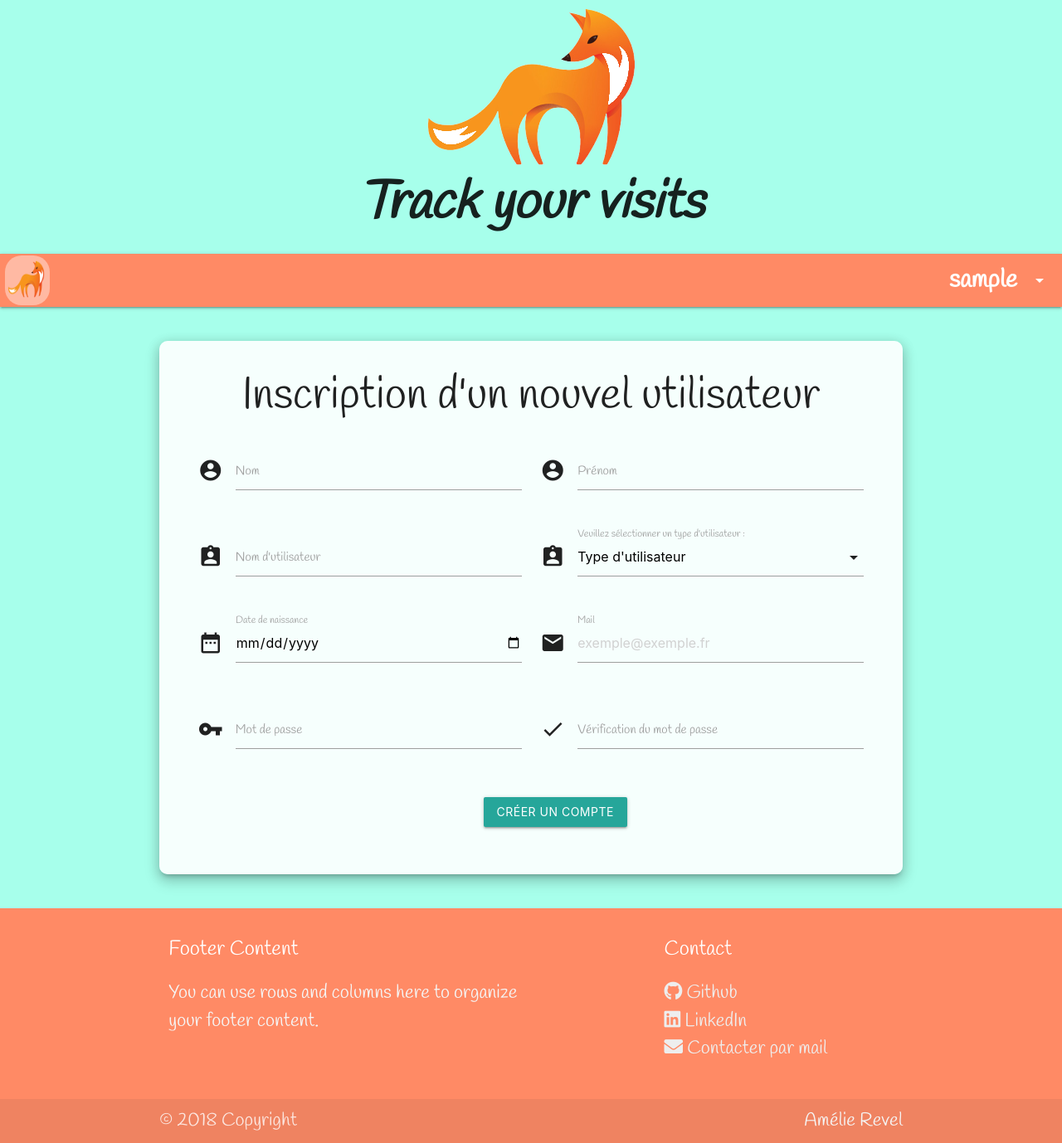
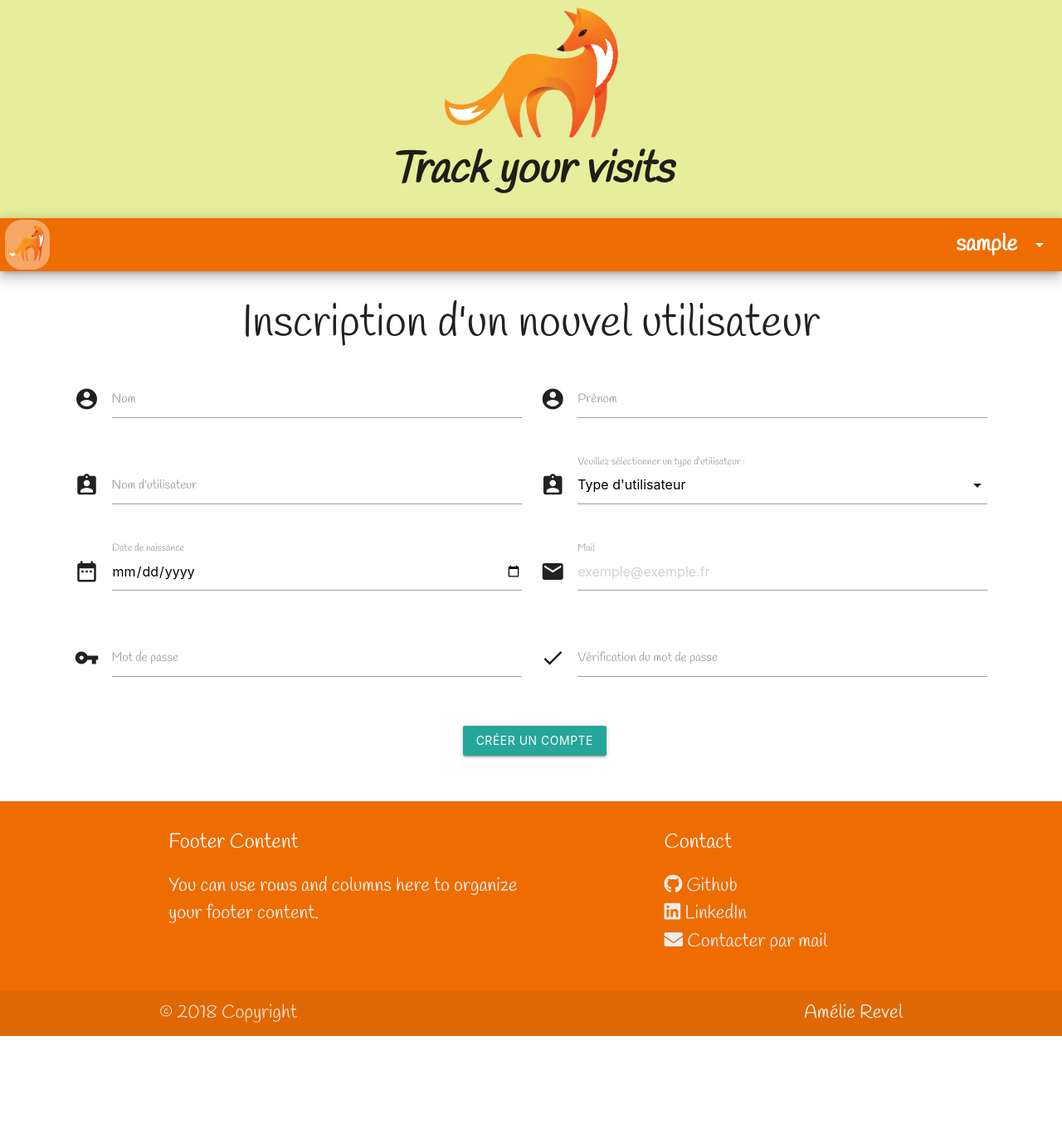
Before and after one commit to amelierevel/Track-your-visits, a PHP site: page /registerUserForm.php in a window 1280 px wide. Shown: the whole page at 83% size. After the commit the page ends 1249 px from the top, so only its background shows below. Run offline with PHP 8.4, Linux system fonts and the light colour scheme; the visitor is signed in with stand-in values (Sample User, id 1); data that the repository does not hold is empty; some libraries are stand-ins or nearby versions.

Commit message:
modification du style

```diff
--- a/addPlace.php
+++ b/addPlace.php
@@ -3,7 +3,7 @@ include_once 'classes/path.php';
 include_once path::getRootPath() . 'header.php';
 include_once path::getControllersPath() . 'addPlaceCtrl.php'
 ?>
-<div class="bgText container z-depth-3">
+<div class="container-fluid white z-depth-2">
     <h2 class="center-align">Ajout d'un nouveau site touristique</h2>
     <div class="row">
 
--- a/assets/css/style.css
+++ b/assets/css/style.css
@@ -5,14 +5,28 @@ body{
 }
 /*taille police des liens de la barre de navigation*/
 body nav ul a{
-     font-size: 30px;
+     font-size: 120%;
+}
+body nav ul a:hover{
+    font-size: 120%;
+    background-color: #f57c00;
 }
 /*position du titre du site dans le header*/
 #titleSite{
+    font-size: 230%;
     font-style: italic;
     font-weight: bold;
     margin-top: -0.2em;
     padding-top: 0.2em;
+}
+/*position du header*/
+.header{
+    padding-bottom: 0.1%;
+}
+/*dimensions du logo dans le header*/
+#headerLogo{
+    width: 17%;
+    height: 17%;
 }
 /*dimensions et position du logo dans la barre de navigation*/
 #logoNavbar{
@@ -32,14 +46,6 @@ nav.fixed{
     top: 0;
     z-index: 1000;
 }
-/*position du corps du site sous la barre de navigation*/
-nav{
-    margin-bottom: 1.8em;
-}
-/*position du corps du site au dessus du footer*/
-footer{
-    margin-top: 1.8em;
-}
 /*texte en gras*/
 .boldText{
     font-weight: bold;
@@ -48,17 +54,16 @@ footer{
 .bgText{
     background-color: rgba(255,255,255,0.9);
     border-radius: 10px 10px 10px 10px;
-    padding: 0.1em;
+}
+/*position du message d'erreur 404*/
+#textError404{
+    padding-top: 3%;
+}
+#textPageNotFound{
+    padding-bottom: 2%;
 }
 /*position du formulaire d'inscription utilisateur*/
 #registerForm, #updateForm{
-    padding-left: 5%;
-    padding-right: 5%;
+    padding-left: 7%;
+    padding-right: 7%;
 }
-/*position du container-fluid*/
-.container-fluid{
-    margin-top: -1.8em;
-    margin-bottom: -1.8em;
-    padding-top: 0.1em;
-    padding-bottom: 0.1em;
-}
--- a/controllers/registerUserFormCtrl.php
+++ b/controllers/registerUserFormCtrl.php
@@ -1,11 +1,11 @@
 <?php
 
 include_once path::getClassesPath() . 'database.php';
-include_once path::getModelsPath() . 'userType.php';
+include_once path::getModelsPath() . 'userTypes.php';
 include_once path::getModelsPath() . 'users.php';
 
 //instanciation pour l'affichage de la liste des types d'utilisateur
-$userType = NEW userType();
+$userType = NEW userTypes();
 $userTypeList = $userType->getUserType();
 
 //déclaration de la regex nom
@@ -60,18 +60,18 @@ if (isset($_POST['registerUserSubmit'])) {
     } else {
         $formError['username'] = 'Veuillez indiquer un nom d\'utilisateur';
     }
-    //vérification que le champ userType n'est pas vide
-    if (!empty($_POST['idUserType'])) {
-        //vérification de la validité de la valeur (doit être un nombre) et attribution de sa valeur à l'attribut idUserType de l'objet $user avec la sécurité htmlspecialchars (évite injection de code)
-        if (is_numeric($_POST['idUserType'])) {
-            $user->idUserType = htmlspecialchars($_POST['idUserType']);
+    //vérification que le champ idUserTypes n'est pas vide
+    if (!empty($_POST['idUserTypes'])) {
+        //vérification de la validité de la valeur (doit être un nombre) et attribution de sa valeur à l'attribut idUserTypes de l'objet $user avec la sécurité htmlspecialchars (évite injection de code)
+        if (is_numeric($_POST['idUserTypes'])) {
+            $user->idUserTypes = htmlspecialchars($_POST['idUserTypes']);
             //si la valeur n'est pas valide (pas un nombre) affichage d'un message d'erreur
         } else {
-            $formError['idUserType'] = 'Veuillez sélectionner un type d\'utilisateur valide';
+            $formError['idUserTypes'] = 'Veuillez sélectionner un type d\'utilisateur valide';
         }
         //si le champ est vide affichage d'un message d'erreur
     } else {
-        $formError['idUserType'] = 'Veuillez sélectionner un type d\'utilisateur';
+        $formError['idUserTypes'] = 'Veuillez sélectionner un type d\'utilisateur';
     }
     //vérification que le champ birthDate n'est pas vide
     if (!empty($_POST['birthDate'])) {
--- a/error404.php
+++ b/error404.php
@@ -2,8 +2,8 @@
 include_once 'classes/path.php';
 include_once path::getRootPath() . 'header.php';
 ?>
-<div class="bgText container">
-    <h2 class="center-align">ERREUR 404</h2>
-    <p class="center-align">Page non trouvée</p>
+<div class="bgText container z-depth-3">
+    <h2 class="center-align" id="textError404">ERREUR 404</h2>
+    <p class="center-align" id="textPageNotFound">Page non trouvée</p>
 </div>
 <?php include path::getRootPath() . 'footer.php'; ?>
--- a/footer.php
+++ b/footer.php
@@ -1,4 +1,4 @@
-        <footer class="page-footer deep-orange lighten-2">
+        <footer class="page-footer orange darken-3">
             <div class="container">
                 <div class="row">
                     <div class="col l6 s12">
--- a/header.php
+++ b/header.php
@@ -19,25 +19,26 @@ include_once path::getControllersPath() . 'headerCtrl.php';
         <link rel="stylesheet" href="https://use.fontawesome.com/releases/v5.3.1/css/all.css" />
         <title>Track Your Visits</title>
     </head>
-    <body class="teal accent-1">
+    <body class="white">
         <!--Header-->
-        <div class="container">
+        <div class="header lime lighten-3">
             <div class="center-align">
-                <img src="assets/img/logo.png" alt="Logo du site Track your visits représentant un renard" title="Logo de Track your visits" class="responsive-img" />
+                <img src="assets/img/logo.png" alt="Logo du site Track your visits représentant un renard" title="Logo de Track your visits" class="responsive-img" id="headerLogo" />
                 <h1 id="titleSite">Track your visits</h1>
             </div>
         </div>
         <!--Affichage du dropdown de connexion de la barre de navigation-->
-        <ul id="dropdownConnection" class="dropdown-content">
-            <li><a href="profile.php?id=<?= $_SESSION['id'] ?>">Profil</a></li>
-            <li><a href="#">Favoris</a></li>
-            <li><a href="#">Mes visites</a></li>
-            <li><a href="#">A voir</a></li>
+        <ul id="dropdownConnection" class="dropdown-content orange darken-1">
+            <li><a href="profile.php?id=<?= $_SESSION['id'] ?>" class="white-text boldText">Profil</a></li>
+            <li><a href="#" class="white-text boldText">Favoris</a></li>
+            <li><a href="#" class="white-text boldText">Mes visites</a></li>
+            <li><a href="#" class="white-text boldText">A voir</a></li>
+            <li><a href="updateProfileUser.php?id=<?= $profileUser->id ?>" class="white-text boldText">Modifier mon profil</a></li>
             <li class="divider"></li>
-            <li><a href="<?= /* ajout de l'action disconnect dans l'url */ $_SERVER['PHP_SELF'] ?>?action=disconnect">Déconnexion</a></li>
+            <li><a href="<?= /* ajout de l'action disconnect dans l'url */ $_SERVER['PHP_SELF'] ?>?action=disconnect" class="white-text boldText">Déconnexion</a></li>
         </ul>
         <!--Barre de navigation-->
-        <nav class="deep-orange lighten-2">
+        <nav class="orange darken-3 z-depth-3">
             <div class="nav-wrapper">
                 <a href="index.php" class="brand-logo">
                     <img src="assets/img/logo.png" alt="Logo du site Track your visits représentant un renard" title="Logo de Track your visits" id='logoNavbar' />
--- a/index.php
+++ b/index.php
@@ -2,6 +2,7 @@
 include_once 'classes/path.php';
 include_once path::getRootPath() . 'header.php';
 ?>
+<div class="content">
     <p>
         Le Chien (Canis lupus familiaris) est la sous-espèce domestique de Canis lupus, un mammifère de la famille
         des Canidés (Canidae), laquelle comprend également le Loup gris et le dingo, chien domestique redevenu sauvage.
@@ -74,4 +75,5 @@ include_once path::getRootPath() . 'header.php';
         jugés dangereux, sont soumis à des restrictions. Le Chien est généralement soumis aux différentes législations sur les carnivores domestiques.
         C'est notamment le cas en Europe, où sa circulation est facilitée grâce à l'instauration du passeport européen pour animal de compagnie.
     </p>
-    <?php include_once path::getRootPath() . 'footer.php';?>
+</div>
+<?php include_once path::getRootPath() . 'footer.php'; ?>
--- a/models/userType.php
+++ b/models/userTypes.php
@@ -1,9 +1,9 @@
 <?php
 
 /**
- * Création de la class userType héritière de database
+ * Création de la class userTypes héritière de database
  */
-class userType extends database {
+class userTypes extends database {
 
     //Liste des attributs
     public $id;
@@ -25,7 +25,7 @@ class userType extends database {
         //initialisation d'un tableau vide (car fetchAll nous donne un tableau)
         $resultArray = array();
         //déclaration de la requête sql
-        $request = 'SELECT `id`,`name` FROM `F396V_userType`';
+        $request = 'SELECT `id`,`name` FROM `F396V_userTypes`';
         //appel de la requête avec un query que l'on stocke dans la variable $userTypeResult
         $userTypeResult = $this->db->query($request);
         //on vérifie que $userTypeResult est un objet
--- a/registerUserForm.php
+++ b/registerUserForm.php
@@ -3,7 +3,7 @@ include_once 'classes/path.php';
 include_once path::getRootPath() . 'header.php';
 include_once path::getControllersPath() . 'registerUserFormCtrl.php';
 ?>
-<div class="bgText container z-depth-3">
+<div class="container-fluid white">
     <h2 class="center-align">Inscription d'un nouvel utilisateur</h2>
     <div class="row">
         <?php
@@ -57,21 +57,21 @@ include_once path::getControllersPath() . 'registerUserFormCtrl.php';
                     </div>
                     <div class="input-field col m6 s12">
                         <i class="material-icons prefix">assignment_ind</i>
-                        <select name="idUserType" required>
+                        <select name="idUserTypes" required>
                             <option value="0" disabled selected>Type d'utilisateur</option>
                             <?php
                             //boucle permettant d'afficher la liste des types d'utilisateur
                             foreach ($userTypeList as $userTypeDetail) {
                                 ?>
-                                <option value="<?= $userTypeDetail->id ?>" <?= ((isset($user->idUserType)) && ($user->idUserType == $userTypeDetail->id)) ? 'selected' : '' ?>><?= $userTypeDetail->name ?></option>
+                                <option value="<?= $userTypeDetail->id ?>" <?= ((isset($user->idUserTypes)) && ($user->idUserTypes == $userTypeDetail->id)) ? 'selected' : '' ?>><?= $userTypeDetail->name ?></option>
                             <?php } ?>
                         </select>
-                        <label for="idUserType">Veuillez sélectionner un type d'utilisateur : </label>
+                        <label for="idUserTypes">Veuillez sélectionner un type d'utilisateur : </label>
                         <?php
                         //affichage du message d'erreur si le tableau d'erreur existe
-                        if (isset($formError['idUserType'])) {
+                        if (isset($formError['idUserTypes'])) {
                             ?>
-                            <p class="boldText red-text text-darken-1 center-align"><?= $formError['idUserType']; ?></p>
+                            <p class="boldText red-text text-darken-1 center-align"><?= $formError['idUserTypes']; ?></p>
                         <?php } ?>
                     </div>
                 </div>
```
Also changed, not shown: controllers/profileCtrl.php (+4 -7 lines), controllers/updateProfileUserCtrl.php (+7 -15 lines), models/users.php (+13 -13 lines), profile.php (+15 -11 lines), updateProfileUser.php (+6 -6 lines). Lines whose indentation alone changed are shown as unchanged.
